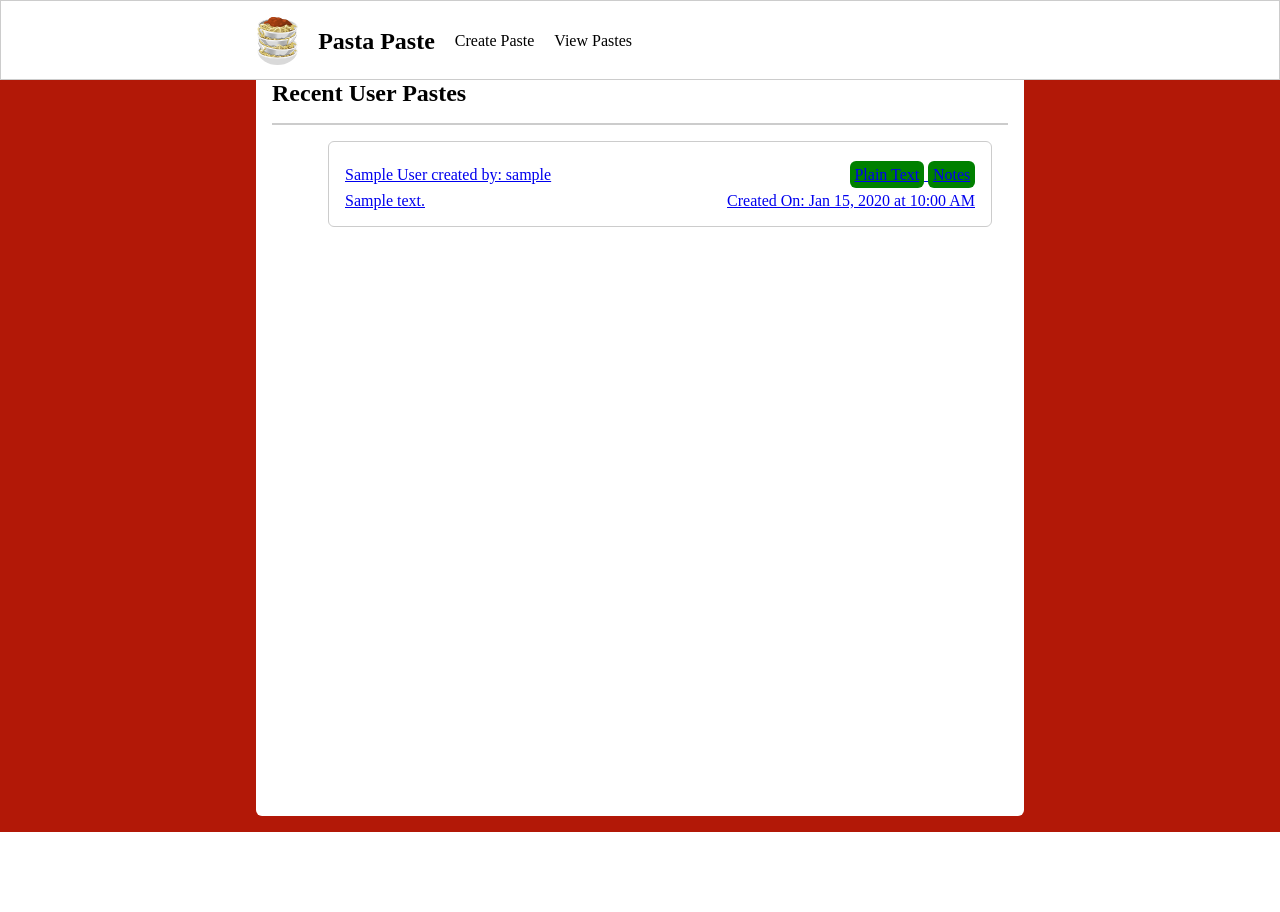
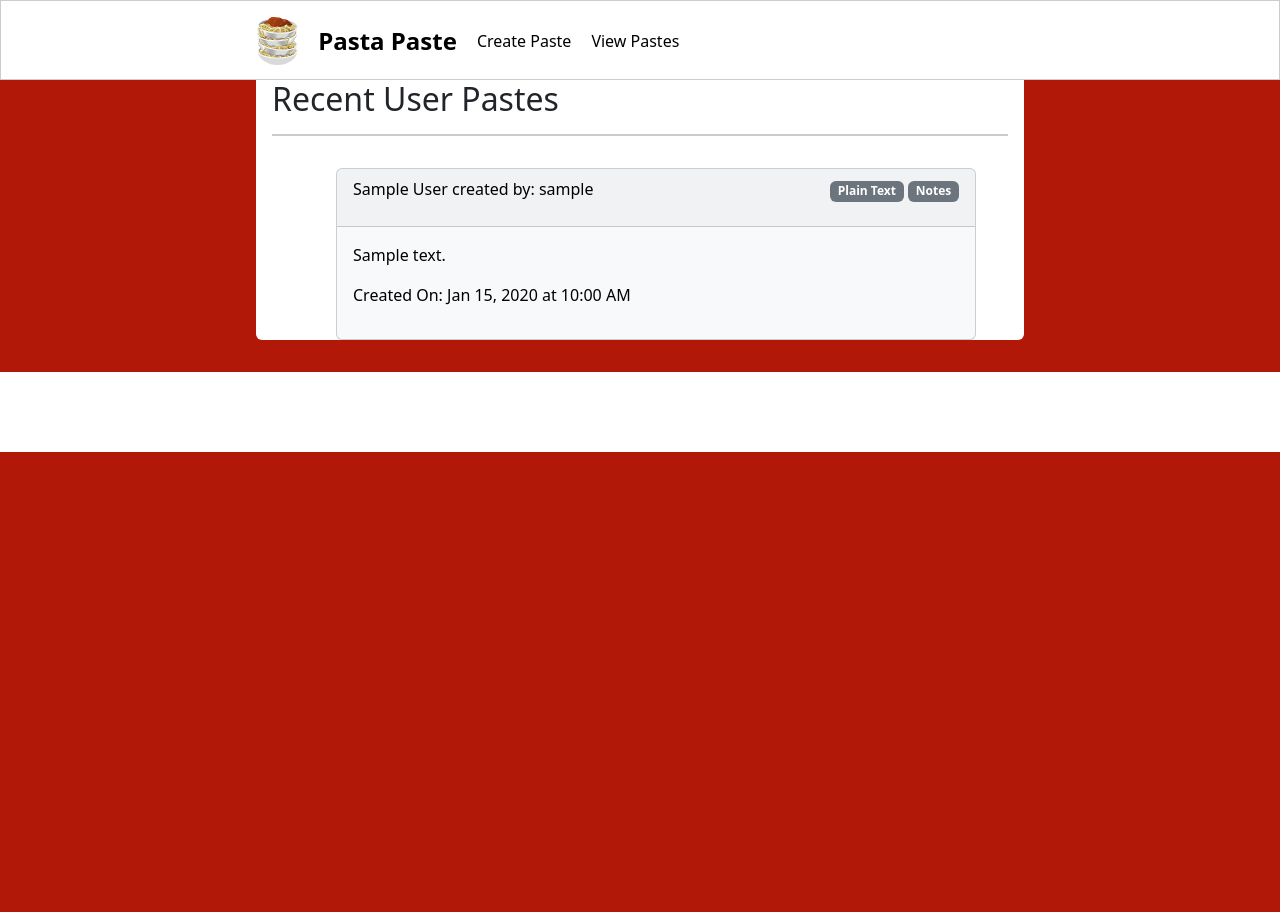
Before and after one commit to LoganHodgins/Pasta-Paste, a Django app: page / in a window 1280 px wide. After the commit the page ends 452 px from the top, so only its background shows below. Run offline with Django 4.2, Linux system fonts and the light colour scheme; tables that the repository leaves empty hold one stand-in row (values such as "Sample post").

Commit message:
added bootstrap

```diff
--- a/static/styles.css
+++ b/static/styles.css
@@ -1,5 +1,5 @@
 body {
-    background: #b21807;
+    background: #b21807 !important;
 }
 
 * {
--- a/user_paste/static/user_paste/index.css
+++ b/user_paste/static/user_paste/index.css
@@ -1,9 +1,12 @@
 main {
     background-color: #fff;
     width: 60%;
-    height: 100vh;
     margin: auto;
     border-radius: 6px;
+}
+
+ul {
+    list-style-type: none;
 }
 
 .paste-list {
@@ -11,30 +14,17 @@ main {
     padding-top: 4rem;
 }
 
-.paste-card {
-    border: 1px solid #ccc;
-    border-radius: 6px;
-    padding: 1rem;
-    margin: 1rem;
-}
-
-.paste-card-header {
-    display: flex;
-    justify-content: space-between;
-    margin: 0.5rem 0;
-}
-
-.paste-card-footer {
+.card-header {
     display: flex;
     justify-content: space-between;
 }
 
-.paste-card-cat-type {
-    background: green;
-    border-radius: 6px;
-    padding: 0.3rem;
+.card a {
+    text-decoration: none;
+    color: black;
 }
 
-.paste-list-item {
-    list-style-type: none;
+.card {
+    max-width: 50rem;
+    margin: 2rem;
 }
--- a/user_paste/templates/user_paste/includes/paste_card.html
+++ b/user_paste/templates/user_paste/includes/paste_card.html
@@ -1,11 +1,11 @@
 <li>
-    <div class="paste-card">
+    <div class="card bg-light">
         <a href="{% url "paste-page" post.post_url_slug %}">
-            <div class="paste-card-header">
+            <div class="card-header">
                 <p>{{ post.post_title }} created by: {{ post.post_author.user_name }}</p>
-                <p><span class="paste-card-cat-type">{{ post.post_category }}</span> <span class="paste-card-cat-type">{{ post.post_type }}</span></p>
+                <p><span class="badge text-bg-secondary">{{ post.post_category }}</span> <span class="badge text-bg-secondary">{{ post.post_type }}</span></p>
             </div>
-            <div class="paste-card-footer">
+            <div class="card-body">
                 <p>{{ post.post_description }}</p>
                 <p>Created On: {{ post.post_created_date|date:"M d, Y" }} at {{ post.post_created_date|date:"h:i A" }}</p>
             </div>
--- a/user_paste/templates/user_paste/index.html
+++ b/user_paste/templates/user_paste/index.html
@@ -4,6 +4,7 @@
 {% block css_files %}
 <link rel="stylesheet" href='{% static "user_paste/index.css" %}'>
 <link rel="stylesheet" href='{% static "user_paste/main.css" %}'>
+<link href="https://cdn.jsdelivr.net/npm/bootstrap@5.3.0-alpha1/dist/css/bootstrap.min.css" rel="stylesheet" integrity="sha384-GLhlTQ8iRABdZLl6O3oVMWSktQOp6b7In1Zl3/Jr59b6EGGoI1aFkw7cmDA6j6gD" crossorigin="anonymous">
 {% endblock %}
 
 {% block page_title %}
@@ -15,11 +16,12 @@ Pasta Paste
     <div class="paste-list">
         <h2>Recent User Pastes</h2>
         <div class="hr-line"></div>
-        <ul class='paste-list-item'>
+        <ul>
             {% for post in pastes %}
                {% include 'user_paste/includes/paste_card.html' %}
             {% endfor %}
         </ul>
     </div>
 </main>
+<script src="https://cdn.jsdelivr.net/npm/bootstrap@5.3.0-alpha1/dist/js/bootstrap.bundle.min.js" integrity="sha384-w76AqPfDkMBDXo30jS1Sgez6pr3x5MlQ1ZAGC+nuZB+EYdgRZgiwxhTBTkF7CXvN" crossorigin="anonymous"></script>
 {% endblock %}
```
Also changed, not shown: README.md.
